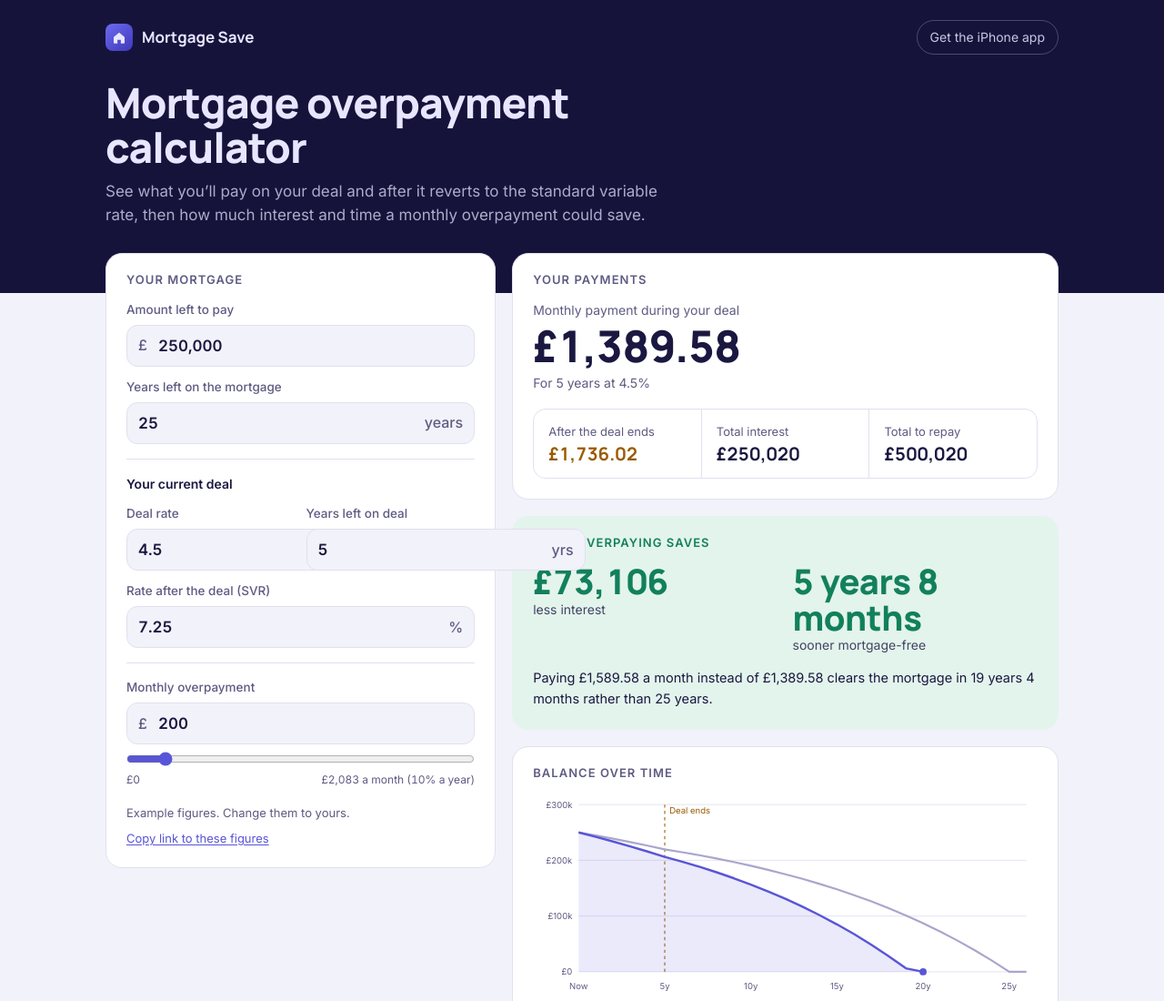
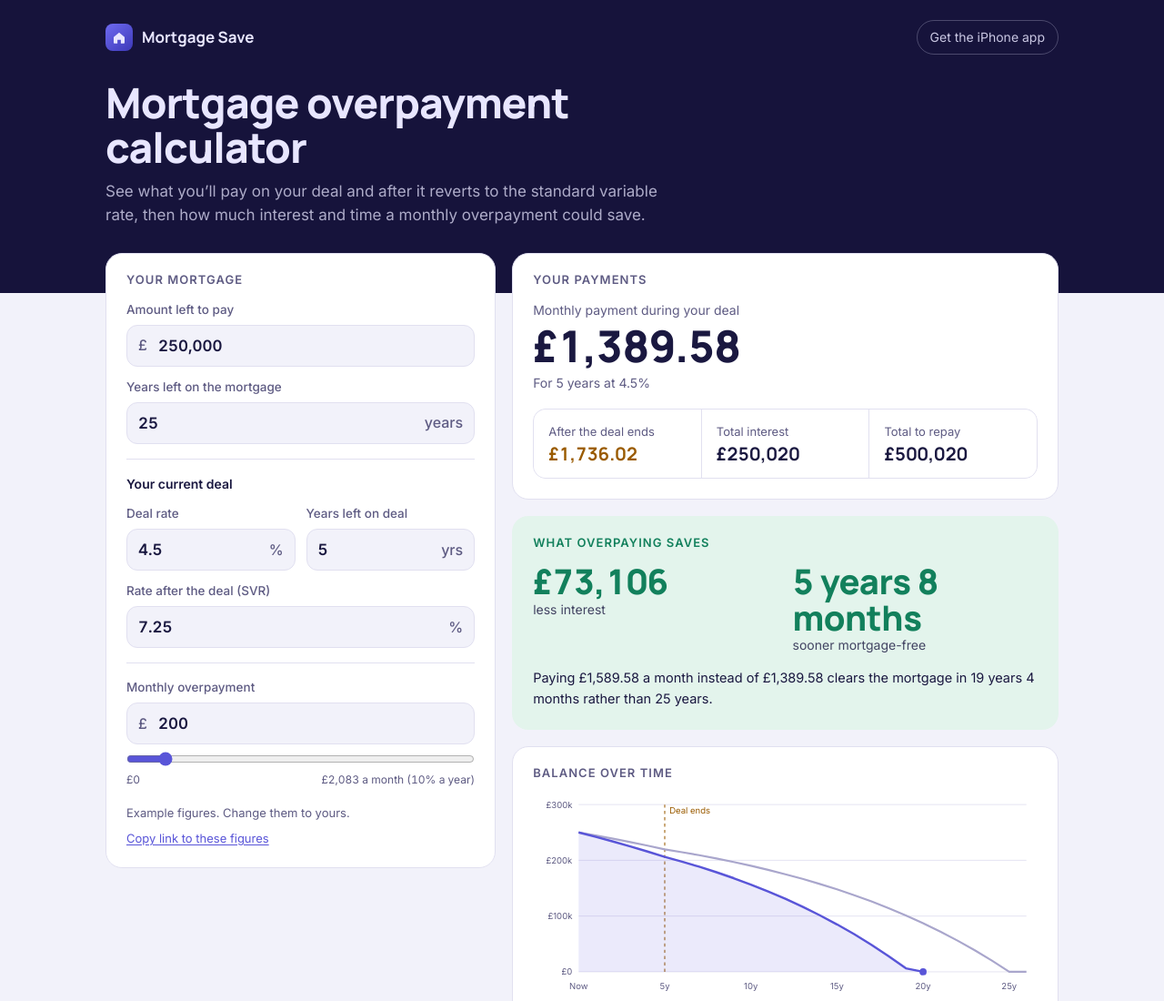
Before and after one commit to jamesishere00100001/mortgagesave, a plain HTML site: page calculator/index.html in a window 1280 px wide. Shown: the top 1100 px of the page at 91% size. Drawn offline with Linux system fonts and the light colour scheme.

Commit message:
Stop calculator inputs overflowing their columns
Inputs kept their default ~20-character width, so on most screen sizes the
Deal rate / Years left on deal pair (and some single fields on phones) spilled
past the form into the results panel. Grid tracks and inputs can now shrink.

Co-Authored-By: Claude Opus 5.5 <noreply@anthropic.com>
Claude-Session: https://claude.ai/code/session_015xtFubWXtEEfryBFMmF4FF

```diff
--- a/calculator/index.html
+++ b/calculator/index.html
@@ -115,14 +115,14 @@ main .wrap { margin-top: -44px; padding-block: 0 56px; }
 .group { display: grid; gap: 12px; padding-top: 16px; border-top: 1px solid var(--line); }
 .group:first-of-type { border-top: 0; padding-top: 0; }
 .group-title { font-weight: 600; font-size: 14px; }
-.pair { display: grid; grid-template-columns: 1fr 1fr; gap: 12px; }
-.field { display: grid; gap: 6px; min-width: 0; }
+.pair { display: grid; grid-template-columns: repeat(2, minmax(0, 1fr)); gap: 12px; }
+.field { display: grid; grid-template-columns: minmax(0, 1fr); gap: 6px; min-width: 0; }
 .field label { font-size: 13.5px; font-weight: 500; color: var(--muted); }
 .box { display: flex; align-items: center; background: var(--bg); border: 1.5px solid var(--line); border-radius: 12px; transition: border-color .15s; }
 .box:focus-within { border-color: var(--accent); }
 .box span { padding: 0 0 0 12px; color: var(--muted); font-weight: 500; }
 .box span.after { padding: 0 12px 0 0; }
-.box input { flex: 1; min-width: 0; border: 0; background: transparent; color: var(--ink); font: 600 17px/1 var(--font-body); padding: 12px; font-variant-numeric: tabular-nums; outline: none; }
+.box input { flex: 1; width: 100%; min-width: 0; border: 0; background: transparent; color: var(--ink); font: 600 17px/1 var(--font-body); padding: 12px; font-variant-numeric: tabular-nums; outline: none; }
 .field.bad .box { border-color: #D2433E; }
 .err { color: #D2433E; font-size: 13px; }
 .err:empty { display: none; }
```
